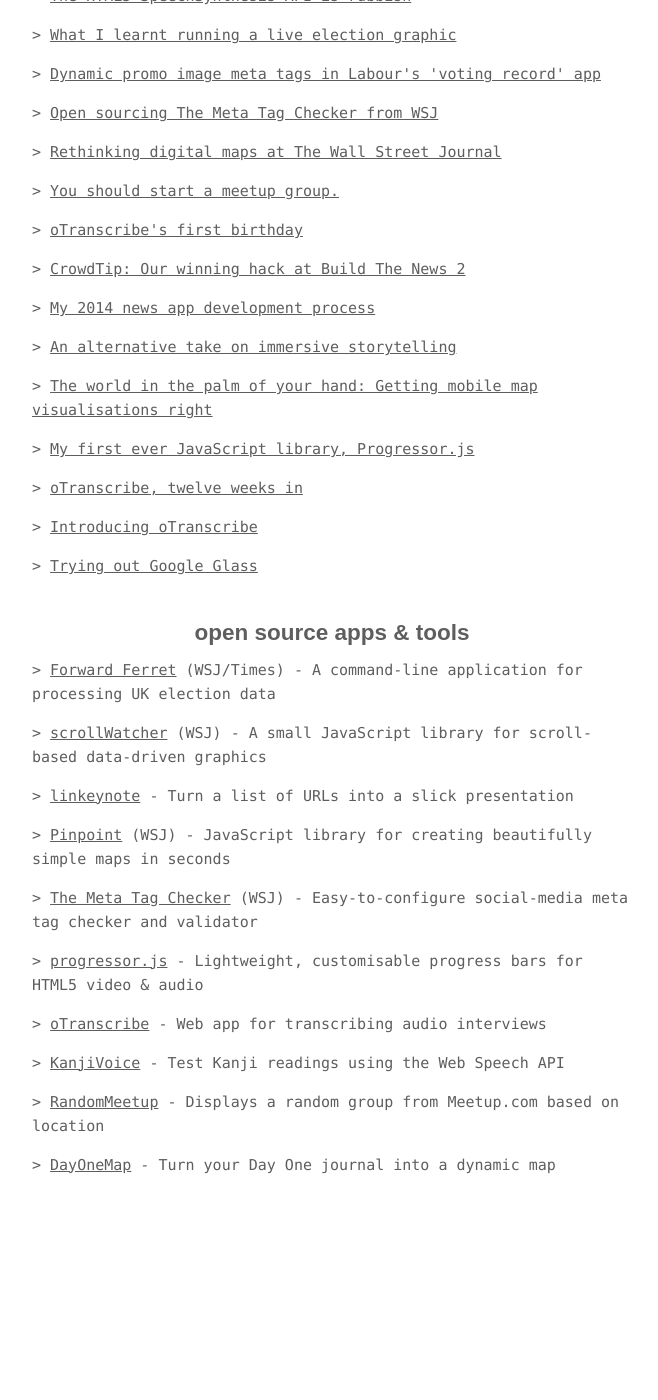
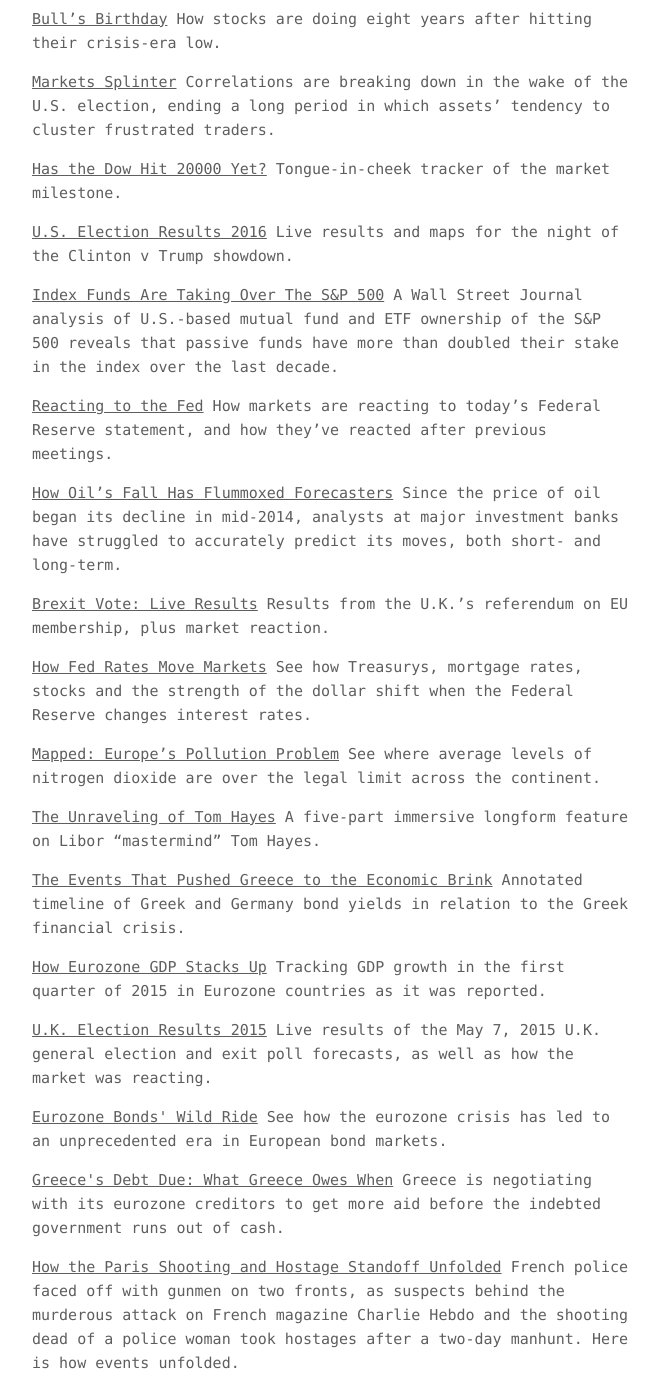
Before and after one commit to ejb/elliotbentley.com, a Jekyll site: the page built from index.html, in a window 1280 px wide and 1400 px high, scrolled down 715 px. Shown: the whole window, without its empty margins (308-966 px from the left). Built offline with Jekyll 4.4.1, drawn with Linux system fonts in a browser that asks for light colours; before the commit the page ends 1922 px from its top, so only the background shows below that; some of the changed text lies outside the part shown.

Commit message:
Beginning 2019 redesign

```diff
--- a/_config.yml
+++ b/_config.yml
@@ -1,4 +1,4 @@
-name: ejb.github.io
+name: Elliot Bentley
 url: https://ejb.github.io
 description: 'brief notes & experiments by @elliot bentley'
 highlighter: rouge
--- /dev/null
+++ b/_data/portfolio.json
@@ -0,0 +1,112 @@
+[
+  {
+    "title": "How Money Flowed (and Ebbed) at GE",
+    "url": "https://www.wsj.com/graphics/how-money-flowed-and-ebbed-at-ge/"
+  },
+  {
+    "title": "How Facial Recognition Software Works",
+    "url": "https://www.wsj.com/graphics/how-facial-recognition-works/"
+  },
+  {
+    "title": "Midterm Elections 2018: Live Results",
+    "url": "https://www.wsj.com/graphics/midterm-elections-2018-results/"
+  },
+  {
+    "title": "4,925 Tweets: Elon Musk's Twitter Habit, Dissected",
+    "url": "https://graphics.wsj.com/elon-musk-twitter-habit-analysis/"
+  },
+  {
+    "title": "Lives Lost in Three Decades of School Shootings",
+    "url": "https://www.wsj.com/graphics/three-decades-of-school-shootings-lives-lost/"
+  },
+  {
+    "url": "http://www.wsj.com/graphics/build-your-own-trading-bot/",
+    "title": "Bull’s Birthday",
+    "description": "How stocks are doing eight years after hitting their crisis-era low."
+  },
+  {
+    "url": "http://www.wsj.com/graphics/bulls-birthday-march-9-2017/",
+    "title": "Bull’s Birthday",
+    "description": "How stocks are doing eight years after hitting their crisis-era low."
+  },
+  {
+    "url": "http://www.wsj.com/graphics/markets-splinter-postelection-reaction/",
+    "title": "Markets Splinter",
+    "description": "Correlations are breaking down in the wake of the U.S. election, ending a long period in which assets’ tendency to cluster frustrated traders."
+  },
+  {
+    "url": "http://www.wsj.com/graphics/has-the-dow-hit-20000-yet/",
+    "title": "Has the Dow Hit 20000 Yet?",
+    "description": "Tongue-in-cheek tracker of the market milestone."
+  },
+  {
+    "url": "http://graphics.wsj.com/elections/2016/results/",
+    "title": "U.S. Election Results 2016",
+    "description": "Live results and maps for the night of the Clinton v Trump showdown."
+  },
+  {
+    "url": "http://www.wsj.com/graphics/index-funds-taking-over-sp-500/",
+    "title": "Index Funds Are Taking Over The S&P 500",
+    "description": "A Wall Street Journal analysis of U.S.-based mutual fund and ETF ownership of the S&P 500 reveals that passive funds have more than doubled their stake in the index over the last decade."
+  },
+  {
+    "url": "http://www.wsj.com/graphics/fed-market-reaction-september/",
+    "title": "Reacting to the Fed",
+    "description": "How markets are reacting to today’s Federal Reserve statement, and how they’ve reacted after previous meetings."
+  },
+  {
+    "url": "http://www.wsj.com/graphics/oil-forecasts-flummoxed-forecasters/",
+    "title": "How Oil’s Fall Has Flummoxed Forecasters",
+    "description": "Since the price of oil began its decline in mid-2014, analysts at major investment banks have struggled to accurately predict its moves, both short- and long-term."
+  },
+  {
+    "url": "http://graphics.wsj.com/brexit-uk-referendum-live-results/",
+    "title": "Brexit Vote: Live Results",
+    "description": "Results from the U.K.’s referendum on EU membership, plus market reaction."
+  },
+  {
+    "url": "http://graphics.wsj.com/reacting-to-fed-rates/",
+    "title": "How Fed Rates Move Markets",
+    "description": "See how Treasurys, mortgage rates, stocks and the strength of the dollar shift when the Federal Reserve changes interest rates."
+  },
+  {
+    "url": "http://graphics.wsj.com/mapped-europes-pollution-problem/",
+    "title": "Mapped: Europe’s Pollution Problem",
+    "description": "See where average levels of nitrogen dioxide are over the legal limit across the continent."
+  },
+  {
+    "url": "http://graphics.wsj.com/libor-unraveling-tom-hayes/",
+    "title": "The Unraveling of Tom Hayes",
+    "description": "A five-part immersive longform feature on Libor “mastermind” Tom Hayes."
+  },
+  {
+    "url": "http://graphics.wsj.com/countdown-to-a-greek-showdown/",
+    "title": "The Events That Pushed Greece to the Economic Brink",
+    "description": "Annotated timeline of Greek and Germany bond yields in relation to the Greek financial crisis."
+  },
+  {
+    "url": "http://graphics.wsj.com/eurozone-gdp-2015-1q/",
+    "title": "How Eurozone GDP Stacks Up",
+    "description": "Tracking GDP growth in the first quarter of 2015 in Eurozone countries as it was reported."
+  },
+  {
+    "url": "http://graphics.wsj.com/uk-election-results-2015/",
+    "title": "U.K. Election Results 2015",
+    "description": "Live results of the May 7, 2015 U.K. general election and exit poll forecasts, as well as how the market was reacting."
+  },
+  {
+    "url": "http://graphics.wsj.com/european-bonds-wild-ride/",
+    "title": "Eurozone Bonds' Wild Ride",
+    "description": "See how the eurozone crisis has led to an unprecedented era in European bond markets."
+  },
+  {
+    "url": "http://graphics.wsj.com/greece-debt-timeline/",
+    "title": "Greece's Debt Due: What Greece Owes When",
+    "description": "Greece is negotiating with its eurozone creditors to get more aid before the indebted government runs out of cash."
+  },
+  {
+    "url": "http://graphics.wsj.com/how-paris-shooting-hostage-standoff-unfolded/",
+    "title": "How the Paris Shooting and Hostage Standoff Unfolded",
+    "description": "French police faced off with gunmen on two fronts, as suspects behind the murderous attack on French magazine Charlie Hebdo and the shooting dead of a police woman took hostages after a two-day manhunt. Here is how events unfolded."
+  }
+]
--- a/_layouts/default.html
+++ b/_layouts/default.html
@@ -45,7 +45,24 @@
 
           <div class="site">
             <div class="header">
-              <div class="title"><a href="/">{{ site.name }}</a> > brief notes & experiments by <a href="http://twitter.com/elliot_bentley">@elliot bentley</a> </div>
+              <div class="title"><a href="/">{{ site.name }}</a></div>
+
+              {% if page.title == 'Elliot Bentley' %}
+                <nav>
+                  <ul>
+                    <li>
+                      <a href='#portfolio'>
+                        Portfolio
+                      </a>
+                    </li>
+                  </ul>
+                </nav>
+              {% else %}
+                <div>{{ page.title }}</div>
+              {% endif %}
+
+
+
             </div>
 
                 {{ content }}
--- a/index.html
+++ b/index.html
@@ -1,31 +1,40 @@
 ---
 layout: default
-title: tech by ejb
+title: Elliot Bentley
 ---
 
 <div class="home">
 
+  <section>
     <h2>blog posts</h2>
-  <ul>
-    {% for post in site.posts %}
-      <li>> <a href="{{ post.url }}">{{ post.title }}</a></li>
+    <div>
+      Latest post:
+      <a href="{{ site.posts[0].url }}">
+        {{ site.posts[0].title }}
+      </a>
+    </div>
+  </section>
+
+  <section id="contact">
+    <h2>Contact me</h2>
+    <ul>
+      <li><a href="https://github.com/ejb">GitHub</a></li>
+      <li><a href="https://twitter.com/elliot_bentley">Twitter</a></li>
+      <li><a href="mailto:mail@elliotbentley.com">Email</a></li>
+    </ul>
+  </section>
+
+  <section id="portfolio">
+    <h2>Portfolio</h2>
+    <ul>
+    {% for piece in site.data.portfolio %}
+      <li>
+        <a href="{{piece.url}}">{{ piece.title }}</a> {{piece.description}}
+      </li>
     {% endfor %}
-  </ul>
+    </ul>
 
-  <h2>open source apps & tools</h2>
-  <ul>
-      <li>> <a href="https://github.com/OpenNewsLabs/forward-ferret">Forward Ferret</a> (WSJ/Times) - A command-line application for processing UK election data</li>
-      <li>> <a href="https://github.com/WSJ/scroll-watcher">scrollWatcher</a> (WSJ) - A small JavaScript library for scroll-based data-driven graphics</li>
-      <li>> <a href="https://github.com/ejb/linkeynote">linkeynote</a> - Turn a list of URLs into a slick presentation</li>
-      <li>> <a href="http://wsj.github.io/pinpoint/">Pinpoint</a> (WSJ) - JavaScript library for creating beautifully simple maps in seconds</li>
-      <li>> <a href="https://github.com/WSJ/the-meta-tag-checker">The Meta Tag Checker</a> (WSJ) - Easy-to-configure social-media meta tag checker and validator</li>
-      <li>> <a href="https://github.com/ejb/progressor.js">progressor.js</a> - Lightweight, customisable progress bars for HTML5 video & audio</li>
-      <li>> <a href="http://otranscribe.com/">oTranscribe</a> - Web app for transcribing audio interviews</li>
-      <li>> <a href="https://kanjivoice.s3.amazonaws.com/index.htm">KanjiVoice</a> - Test Kanji readings using the Web Speech API</li>
-      <li>> <a href="http://ejb.github.io/RandomMeetup/">RandomMeetup</a> - Displays a random group from Meetup.com based on location</li>
-      <li>> <a href="https://github.com/ejb/DayOneMap/">DayOneMap</a> - Turn your Day One journal into a dynamic map</li>
-  </ul>
-
+  </section>
 
 
 </div>
```
Also changed, not shown: Readme.md (added), 1 other file.
